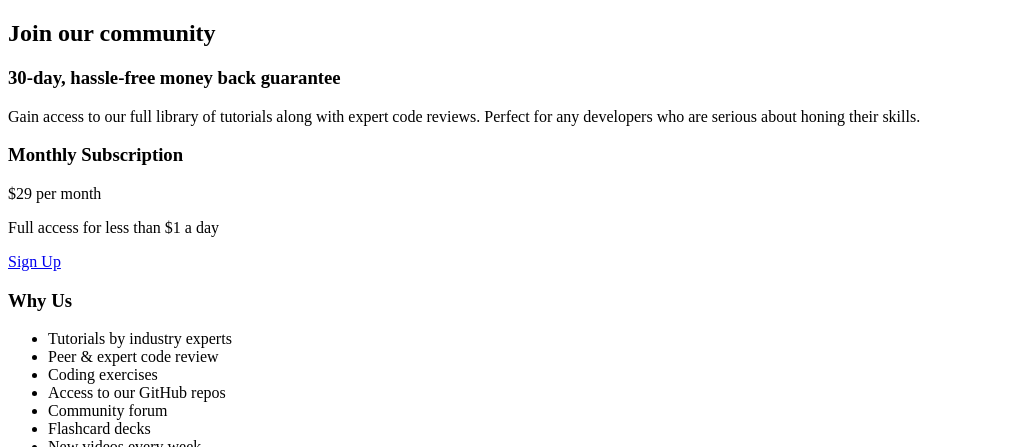
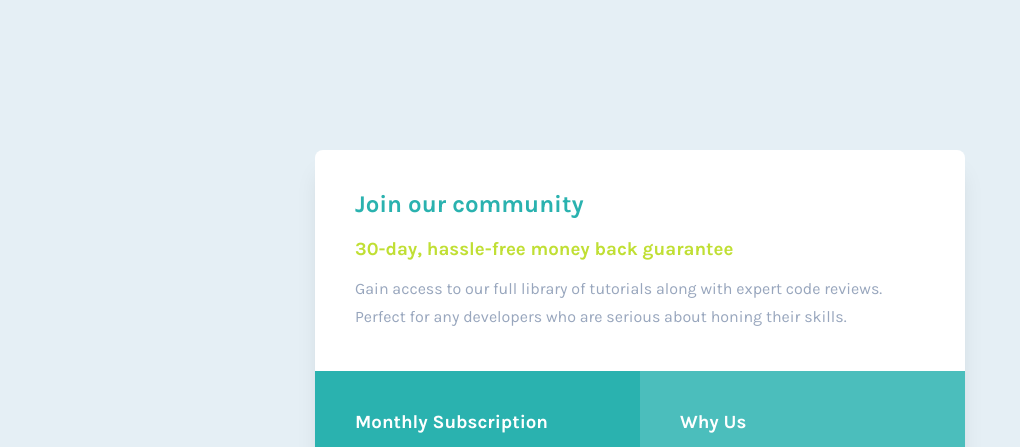
Before and after one commit to carrillodev/Single-price-grid-component, a plain HTML site: page index.html in a window 1280 px wide. Shown: the top 447 px of the page, without its empty margins (0-1020 px from the left). Drawn offline with Linux system fonts and the light colour scheme.

Commit message:
Changing classes on the container

```diff
--- a/css/styles.scss
+++ b/css/styles.scss
@@ -1,6 +1,112 @@
+$cyan: hsl(179, 62%, 43%);
+$brightYellow: hsl(71, 73%, 54%);
+$lightGray: hsl(204, 43%, 93%);
+$grayishBlue: hsl(218, 22%, 67%);
+
+*{
+    margin: 0;
+    padding: 0;
+    box-sizing: border-box;
+}
+
 body{
-    background: #fff;
+    font-size: 16px;
+    font-family: 'Karla', sans-serif;
+    background: $lightGray;
+}
+
+main{
+    margin-top: 150px;
+    .container{
+        background: #fff;
+        width: 90%;
+        border-radius: 8px;
+        max-width: 650px;
+        margin: 0 auto;
+        display: flex;
+        flex-direction: row;
+        flex-wrap: wrap;
+        overflow: hidden;
+        box-shadow: 0 20px 25px -5px rgba(0, 0, 0, 0.1), 0 10px 10px -5px rgba(0, 0, 0, 0.04);
+        .container-main{
+            padding: 40px;
+            h2{
+                color: $cyan;
+                margin-bottom: 20px;
+            }
+            h3{
+                color: $brightYellow;
+                margin-bottom: 15px;
+            }
+            .description{
+                color: $grayishBlue;
+                line-height: 1.75em;
+            }
+        }
+        .container-left{
+            color: #fff;
+            padding: 40px;
+            background: $cyan;
+            h3{
+                margin-bottom: 20px;
+            }
+            .price{
+                color: hsl(179, 43%, 75%);
+                display: flex;
+                align-items: center;
+                margin-bottom: 10px;
+                .number{
+                    color: #fff;
+                    font-size: 2em;
+                    font-weight: 700;
+                    margin-right: 10px;
+                }
+            }
+            .button{
+                text-decoration: none;
+                color: #fff;
+                display: block;
+                background: $brightYellow;
+                margin-top: 35px;
+                padding: 15px 0;
+                text-align: center;
+                font-weight: 700;
+                border-radius: 5px;
+                box-shadow: 0 10px 15px -3px rgba(0, 0, 0, 0.1), 0 4px 6px -2px rgba(0, 0, 0, 0.05);
+            }
+        }
+        .container-right{
+            color: #fff;
+            padding: 40px;
+            background-color: hsl(179, 47%, 52%);
+            h3{
+                margin-bottom: 20px;
+            }
+            .reasons{
+                list-style: none;
+                padding: 0;
+                opacity: 0.7;
+                font-size: 0.9em;
+                li{
+                    line-height: 1.5em;
+                }
+            }
+        }
+        .container-main, .container-left, .container-right{
+            width: 100%;
+        }
+    }
+}
+footer{
+    margin-top: 50px;
 }
 
 .attribution { font-size: 11px; text-align: center; }
 .attribution a { color: hsl(228, 45%, 44%); }
+
+@media screen and (min-width: 600px){
+    main .container .container-left,
+    main .container .container-right{
+        width: 50%;
+    }
+}
--- a/index.html
+++ b/index.html
@@ -22,7 +22,7 @@
         <p class="description">Gain access to our full library of tutorials along with expert code reviews. Perfect for any developers who are serious about honing their skills.</p>
       </div>
 
-      <div class="container-secondary left">
+      <div class="container-left">
         <h3>Monthly Subscription</h3>
 
         <p class="price"><span class="number">&dollar;29</span> per month</p>
@@ -32,7 +32,7 @@
         <a class="button" href="#">Sign Up</a>
       </div>
 
-      <div class="container-secondary right">
+      <div class="container-right">
         <h3>Why Us</h3>
 
         <ul class="reasons">
```
Also changed, not shown: css/styles.css, 1 other file.
